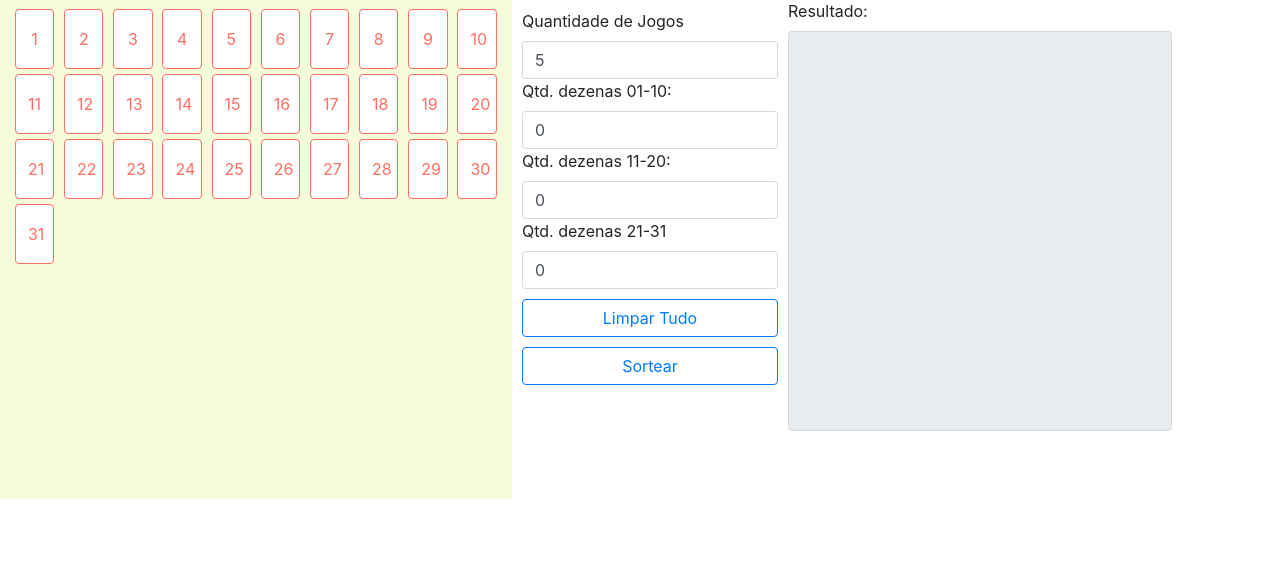
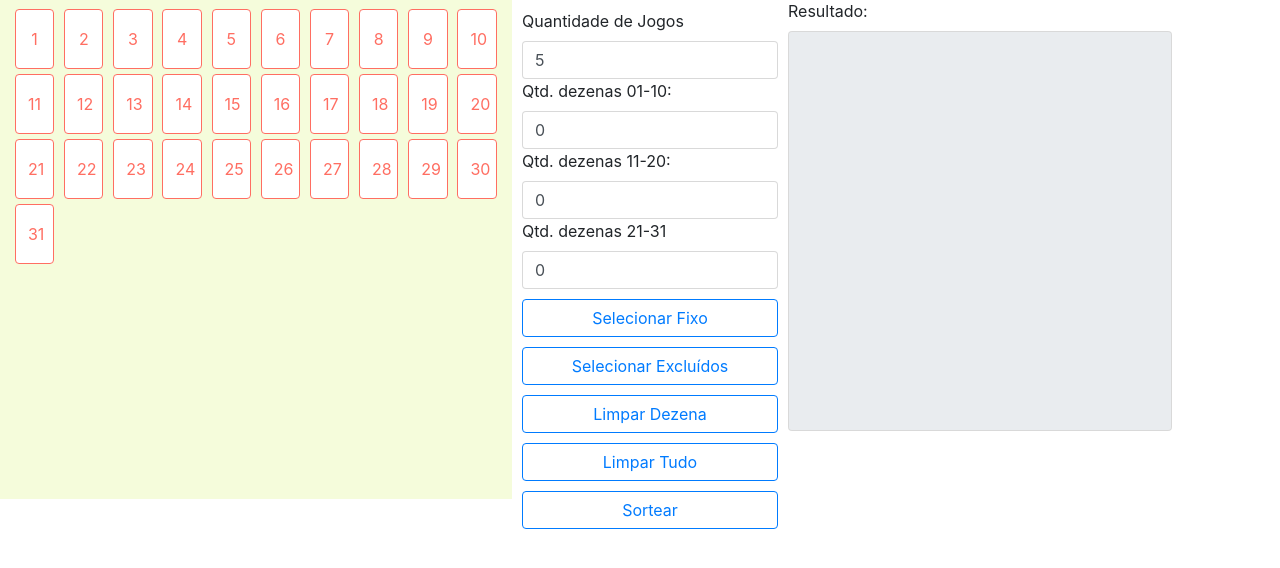
Before and after one commit to Zeniker/Loteria, a Django app: page /jogos/dia_sorte_v2 in a window 1280 px wide. Shown: the part 145-713 px from the top of the page. Run offline with Django 3.2, Linux system fonts and the light colour scheme; some libraries are stand-ins or nearby versions.

Commit message:
Adicionada a opção de dezenas excluídas na versão 2.

```diff
--- a/site/jogos/templates/dia_sorte_v2.html
+++ b/site/jogos/templates/dia_sorte_v2.html
@@ -42,7 +42,17 @@
                 </div>
             </div>
 
+            <button class="btn btn-outline-primary" ng-click="vm.trocaSelecao(1)"
+                    ng-class="{'btn-selecionado': vm.selecaoAtual == 1}">Selecionar Fixo</button>
+
+            <button class="btn btn-outline-primary" ng-click="vm.trocaSelecao(2)"
+                    ng-class="{'btn-selecionado': vm.selecaoAtual == 2}">Selecionar Excluídos</button>
+
+            <button class="btn btn-outline-primary" ng-click="vm.trocaSelecao(0)"
+                    ng-class="{'btn-selecionado': vm.selecaoAtual == 0}">Limpar Dezena</button>
+
             <button class="btn btn-outline-primary" ng-click="vm.limparTudo()">Limpar Tudo</button>
+
             <button class="btn btn-outline-primary" ng-click="vm.sortear()">Sortear</button>
         </div>
         <div class="secao-resultado">
--- a/site/jogos/views.py
+++ b/site/jogos/views.py
@@ -40,6 +40,7 @@ def dia_sorte_sorteio_v2(request):
     sorteio_request = SorteioDiaSorteV2Request()
     sorteio_request.listaQtdSorteaveis = request_data['listaValores']
     sorteio_request.listaFixos = request_data['listaFixos']
+    sorteio_request.listaExcluidos = request_data['listaExcluidos']
     sorteio_request.qtdJogos = request_data['quantidadeJogos']
     sorteio_dia_sorte = SorteioDiaSorteV2()
 
--- a/site/static/js/controllers/diaSorteV2.controller.js
+++ b/site/static/js/controllers/diaSorteV2.controller.js
@@ -11,6 +11,7 @@ function DiaSorteController(diaSorteService) {
     vm.limparDezenas = limparDezenas;
     vm.sortear = sortear;
     vm.alteraDezena = alteraDezena;
+    vm.trocaSelecao = trocaSelecao;
 
     //Variaveis
     vm.resultado = '';
@@ -29,9 +30,26 @@ function DiaSorteController(diaSorteService) {
             let dezena = diaSorteService.montaDezena(i);
             vm.dezenas.push(dezena);
         }
+        vm.selecaoAtual = -1;
     }
 
     function alteraDezena(indice){
+        switch (vm.selecaoAtual){
+            case 0:
+                limpaSelecao(vm.dezenas[indice]);
+                break;
+            case 1:
+                selecionaFixo(vm.dezenas[indice]);
+                break;
+            case 2:
+                selecionaExcluido(vm.dezenas[indice]);
+                break;
+            default:
+                break;
+        }
+    }
+
+    function selecionaFixo(dezena){
         let qtdFixo = 0;
         for(let i in vm.dezenas){
             if(vm.dezenas[i].estado === 1){
@@ -39,55 +57,35 @@ function DiaSorteController(diaSorteService) {
             }
         }
 
-        console.log(qtdFixo);
-
         if(qtdFixo < 3){
-            vm.dezenas[indice].estado = 1;
-            diaSorteService.alteraClasseDezena(vm.dezenas[indice]);
+            dezena.estado = 1;
+            diaSorteService.alteraClasseDezena(dezena);
         }
     }
 
-    // function limpaSelecao(dezena){
-    //     dezena.estado = 0;
-    //     alteraClasse(dezena);
-    // }
-    //
-    // function selecionaFixo(dezena){
-    //     var existeFixo = false;
-    //     for(i in vm.dezenas){
-    //         if(vm.dezenas[i].estado === 1){
-    //             existeFixo = true;
-    //             break;
-    //         }
-    //     }
-    //
-    //     if(!existeFixo){
-    //         dezena.estado = 1;
-    //         alteraClasse(dezena);
-    //     }
-    //
-    // }
-    //
-    // function selecionaSorteavel(dezena){
-    //     var contador = 0;
-    //     for(var i in vm.dezenas){
-    //         if(vm.dezenas[i].estado === 2){
-    //             contador++;
-    //         }
-    //         if(contador === 10){
-    //             break;
-    //         }
-    //     }
-    //
-    //     if(contador < 10){
-    //         dezena.estado = 2;
-    //         alteraClasse(dezena);
-    //     }
-    // }
+    function selecionaExcluido(dezena){
+        let qtdExcluido = 0;
+        for(let i in vm.dezenas){
+            if(vm.dezenas[i].estado === 2){
+                qtdExcluido++;
+            }
+        }
 
-    // function trocaSelecao(selecao){
-    //     vm.selecaoAtual = selecao;
-    // }
+        if(qtdExcluido < 15){
+            dezena.estado = 2;
+            diaSorteService.alteraClasseDezena(dezena);
+        }
+    }
+
+
+    function limpaSelecao(dezena){
+        dezena.estado = 0;
+        diaSorteService.alteraClasseDezena(dezena);
+    }
+
+    function trocaSelecao(selecao){
+        vm.selecaoAtual = selecao;
+    }
 
     function isQuantidadeCorreta(){
         let total = 0;
@@ -103,7 +101,7 @@ function DiaSorteController(diaSorteService) {
             total += parseInt(vm.quant_dezenas_21_31);
         }
 
-        console.log(total);
+        // console.log(total);
 
         if(total !== 7){
             adicionaMensagemErro("A soma das quantidades não pode ser diferente de 7");
@@ -125,6 +123,7 @@ function DiaSorteController(diaSorteService) {
         vm.quant_dezenas_01_10 = "0";
         vm.quant_dezenas_11_20 = "0";
         vm.quant_dezenas_21_31 = "0";
+        vm.selecaoAtual = -1;
         limparDezenas();
     }
 
@@ -141,14 +140,20 @@ function DiaSorteController(diaSorteService) {
         listaQuantidades.push(parseInt(vm.quant_dezenas_21_31));
 
         let listaFixos = [];
+        let listaExcluidos = [];
         for(let indice in vm.dezenas){
             let dezena = vm.dezenas[indice];
-            if(dezena.estado === 1){
-                listaFixos.push(dezena.numero);
+            switch (dezena.estado){
+                case 1:
+                    listaFixos.push(dezena.numero);
+                    break;
+                case 2:
+                    listaExcluidos.push(dezena.numero);
+                    break;
             }
         }
 
-        let objetoRequest = diaSorteService.montaObjetoSorteioV2(listaQuantidades, vm.quantidade_jogos, listaFixos);
+        let objetoRequest = diaSorteService.montaObjetoSorteioV2(listaQuantidades, vm.quantidade_jogos, listaFixos, listaExcluidos);
         diaSorteService.sorteiaJogosV2(objetoRequest, imprimeNaTela);
     }
 
--- a/site/static/js/services/diaSorte.service.js
+++ b/site/static/js/services/diaSorte.service.js
@@ -65,11 +65,12 @@
             return objetoSorteio;
         }
 
-        function montaObjetoSorteioV2(listaQuantidades, quantidadeJogos, listaFixos){
+        function montaObjetoSorteioV2(listaQuantidades, quantidadeJogos, listaFixos, listaExcluidos){
             let objetoSorteio = {};
             objetoSorteio.listaValores = listaQuantidades;
             objetoSorteio.quantidadeJogos = parseInt(quantidadeJogos);
             objetoSorteio.listaFixos = listaFixos;
+            objetoSorteio.listaExcluidos = listaExcluidos;
             return objetoSorteio;
         }
 
```
Also changed, not shown: site/loteria/classes.py (+10 -0 lines), site/tests/testSorteioDiaSorteV2.py (+71 -39 lines).
